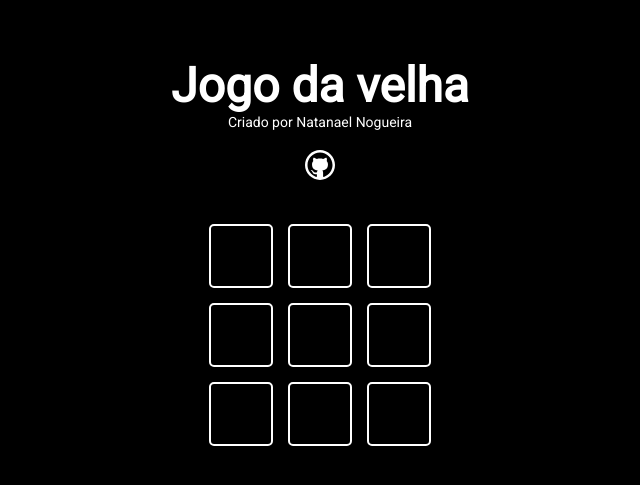
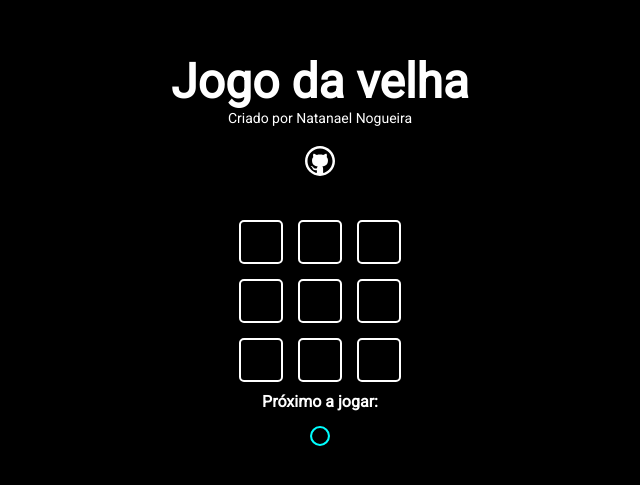
Before and after one commit to natanaelnogueira17/Jogo-da-Velha-com-React, a Next.js app: page / in a window 1280 px wide. Shown: the part 169-654 px from the top of the page, without its empty margins (320-960 px from the left). Built offline with nearby package versions, Linux system fonts and the light colour scheme.

Commit message:
criado logica do game

```diff
--- a/pages/src/components/game/Game.jsx
+++ b/pages/src/components/game/Game.jsx
@@ -1,22 +1,50 @@
 import { useState } from 'react'
 
 import style from './Game.module.css'
+import Icon from '../icon/Icon'
 import GameOption from '../gameOption/GameOption'
 
 
 function Game () {
 const [gameState, setGameState] = useState(Array(9).fill(0))
+const [currentPlayer, setCurrentPlayer] = useState(1)
+
+const handleClick = (pos)=>{
+  if(gameState[pos]=== 0){
+    let newGameState = [...gameState]
+    newGameState[pos]= currentPlayer
+    setCurrentPlayer(currentPlayer * -1)
+    setGameState (newGameState)
+  }
+
+}
   return (
-    <div className={style.game}>
+    <div className={style.gameContent}>
+        <div className={style.game}>
           {
             gameState.map((value, pos)=>
             <GameOption
             key={`game-option-pos-${pos}`}
             status={value}
-            />)
+            onClick={()=> handleClick(pos)}
+            />
+            )
           }
 
     </div>
+
+    <div className={style.gameInfo}>
+      <h4>Próximo a jogar: </h4>
+      {
+        currentPlayer === -1 && <Icon iconName="x"  size="20px"/>
+      }
+
+    {
+        currentPlayer === 1 && <Icon iconName="circle" size = "20px"/>
+      }
+    </div>
+    </div>
+
   )
 }
 export default Game
--- a/pages/src/components/game/Game.module.css
+++ b/pages/src/components/game/Game.module.css
@@ -3,3 +3,13 @@
 grid-template-columns: repeat(3,3fr);
 gap: 15px;
 }
+
+
+
+.gameInfo{
+margin-top: 10px;
+display: flex;
+flex-direction: column;
+align-items: center;
+gap: 15px;
+}
--- a/pages/src/components/gameoption/GameOption.jsx
+++ b/pages/src/components/gameoption/GameOption.jsx
@@ -2,11 +2,11 @@
 import Icon from '../icon/Icon'
 
 //opcional por conta do tamanho que repete
-const GameIcon = ({iconName})=> <Icon iconName={iconName} size="25px"/>
+const GameIcon = ({iconName})=> <Icon iconName={iconName} size="15px"/>
 
-function GameOption({status}){
+function GameOption({status, onClick}){
   return(
-    <div className={style.gameoption}>
+    <div className={style.gameoption} onClick={onClick}>
       {
           status === 1 &&  <GameIcon iconName="circle" />
       }
--- a/pages/src/components/gameoption/GameOption.module.css
+++ b/pages/src/components/gameoption/GameOption.module.css
@@ -1,8 +1,8 @@
 .gameoption{
 border: 2px solid white;
 border-radius: 5px;
-height: 60px;
-width: 60px;
+height: 40px;
+width: 40px;
 display: flex;
 justify-content: center;
 align-items: center;
--- a/pages/src/components/icon/Icon.jsx
+++ b/pages/src/components/icon/Icon.jsx
@@ -8,7 +8,7 @@
 }
 
 Icon.defaultprops = {
-  size: '50px'
+  size: '15px'
 }
 
 export default Icon
```
